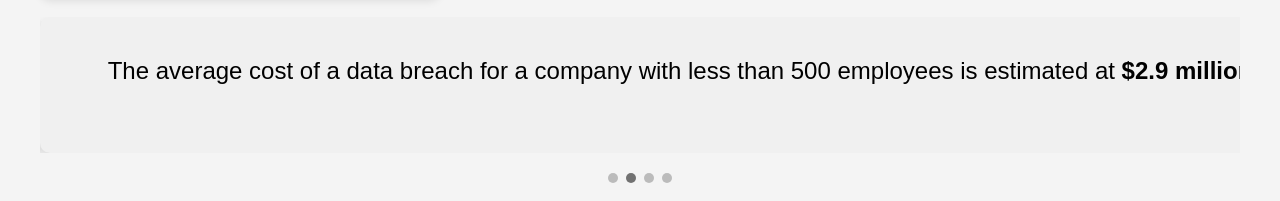
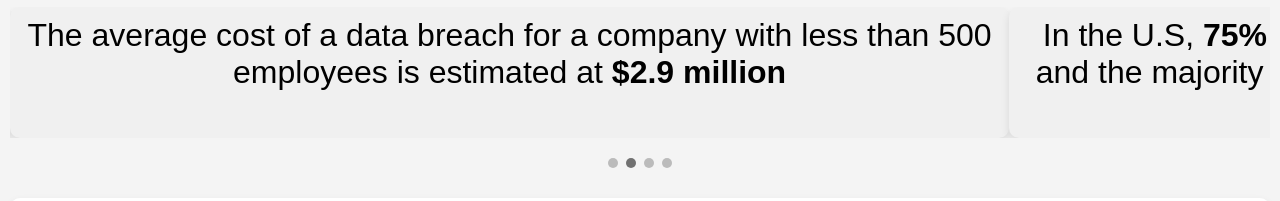
Before and after one commit to Cowbell-Cyber/ruby_web, a plain HTML site: page index.html in a window 1280 px wide. Shown: the part 323-524 px from the top of the page. Drawn offline with Linux system fonts and the light colour scheme.

Commit message:
scroll text fix

```diff
--- a/styles.css
+++ b/styles.css
@@ -6,9 +6,9 @@ body {
 }
 
 .content-container {
-    max-width: 1200px;
+    max-width: 1400px;
     margin: 0 auto;
-    padding: 20px;
+    padding: 10px;
 }
 
 .content-container img {
@@ -25,7 +25,7 @@ body {
     scroll-snap-type: x mandatory;
     scroll-behavior: smooth;
     position: relative;
-    margin-bottom: 50px; /* Adjusted margin to accommodate the dots */
+    margin-bottom: 50px;
 }
 
 /* Hide scrollbar for webkit browsers (Chrome, Safari) */
@@ -33,23 +33,18 @@ body {
     display: none;
 }
 
-/* Hide scrollbar for IE, Edge and Firefox */
-.horizontal-section {
-    -ms-overflow-style: none;  /* IE and Edge */
-    scrollbar-width: none;  /* Firefox */
-}
-
 .horizontal-item {
-    width: 100vw;
+    width: 78vw;
     scroll-snap-align: start;
-    padding: 40px;
+    padding: 10px;
     flex-shrink: 0;
     box-sizing: border-box;
     text-align: center;
-    font-size: 1.5em;
+    font-size: 2em;
     background: #f0f0f0;
     border-radius: 10px;
     box-shadow: 0 4px 8px rgba(0, 0, 0, 0.1);
+    word-wrap: break-word;
 }
 
 .dot-container {
```
